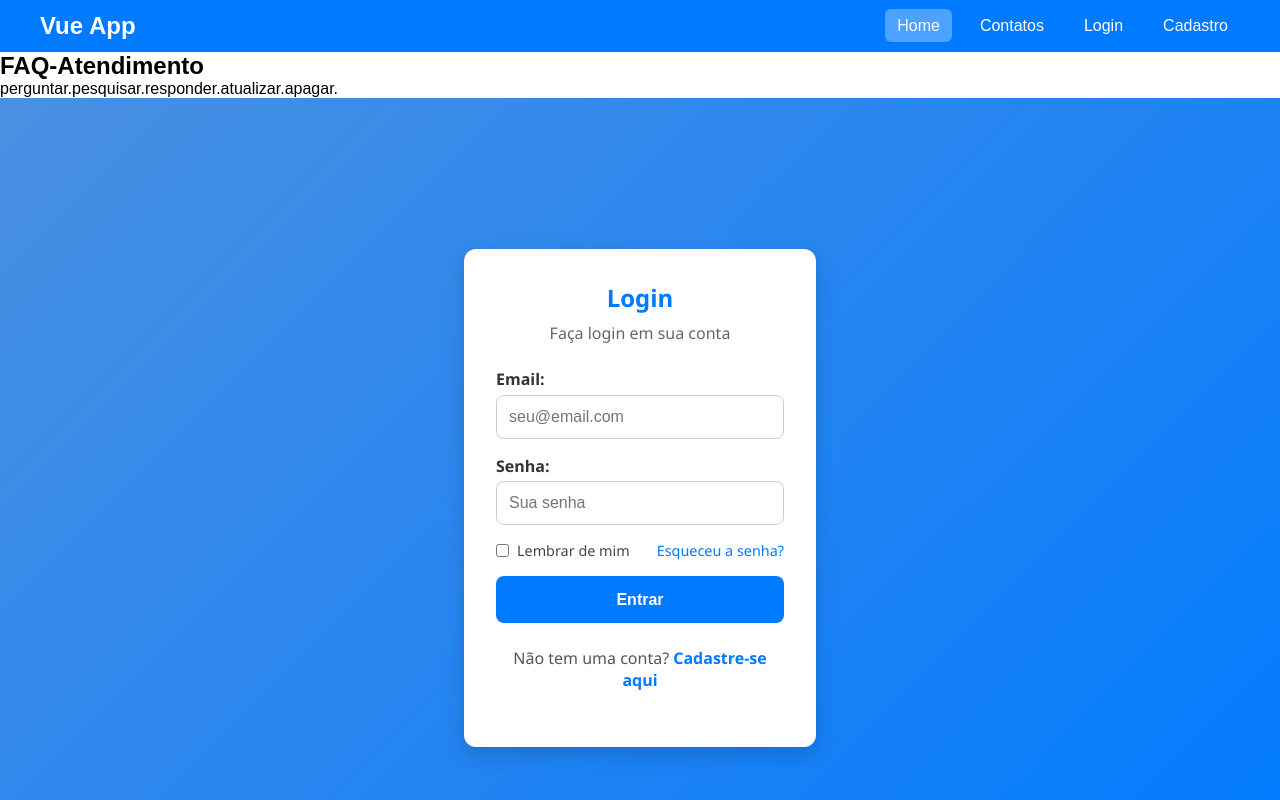
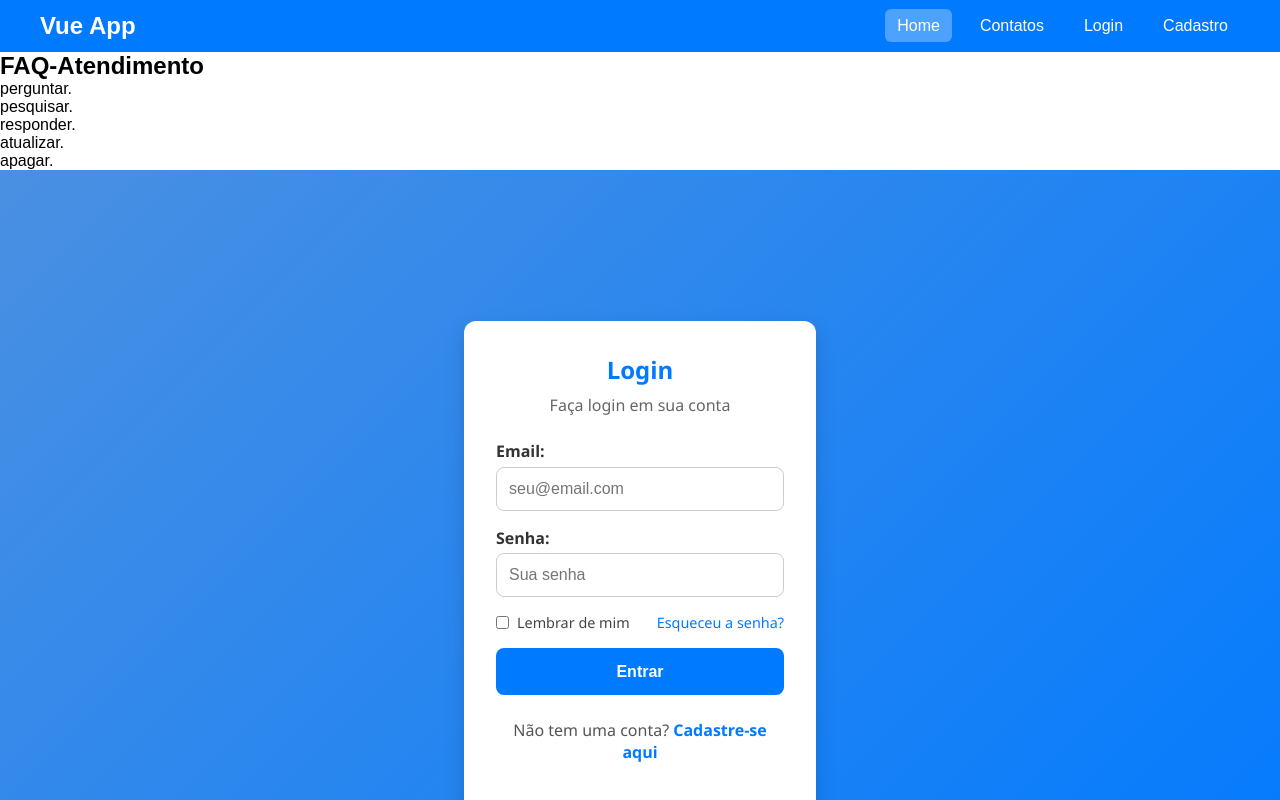
Before and after one commit to carlospontocom/mvp, a Vue app: page / in a window 1280 px wide. Shown: the top 800 px of the page. Built offline with nearby package versions, Linux system fonts and the light colour scheme.

Commit message:
add temas

```diff
--- a/src/views/HomeView.vue
+++ b/src/views/HomeView.vue
@@ -4,7 +4,7 @@
 
 <div>
   <h1>FAQ-Atendimento</h1>
-  <div class="tema">
+  <div class="temas">
     <span>perguntar.</span>
     <span>pesquisar.</span>
     <span>responder.</span>
```
